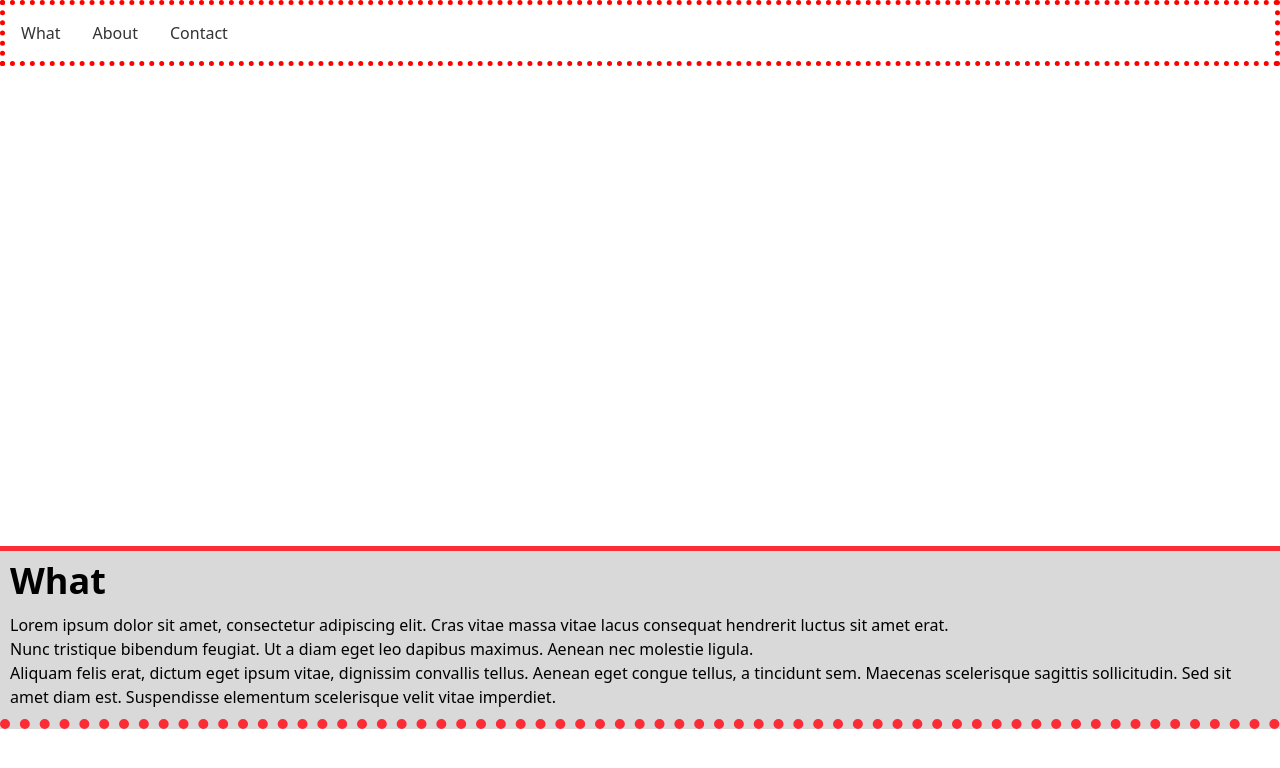
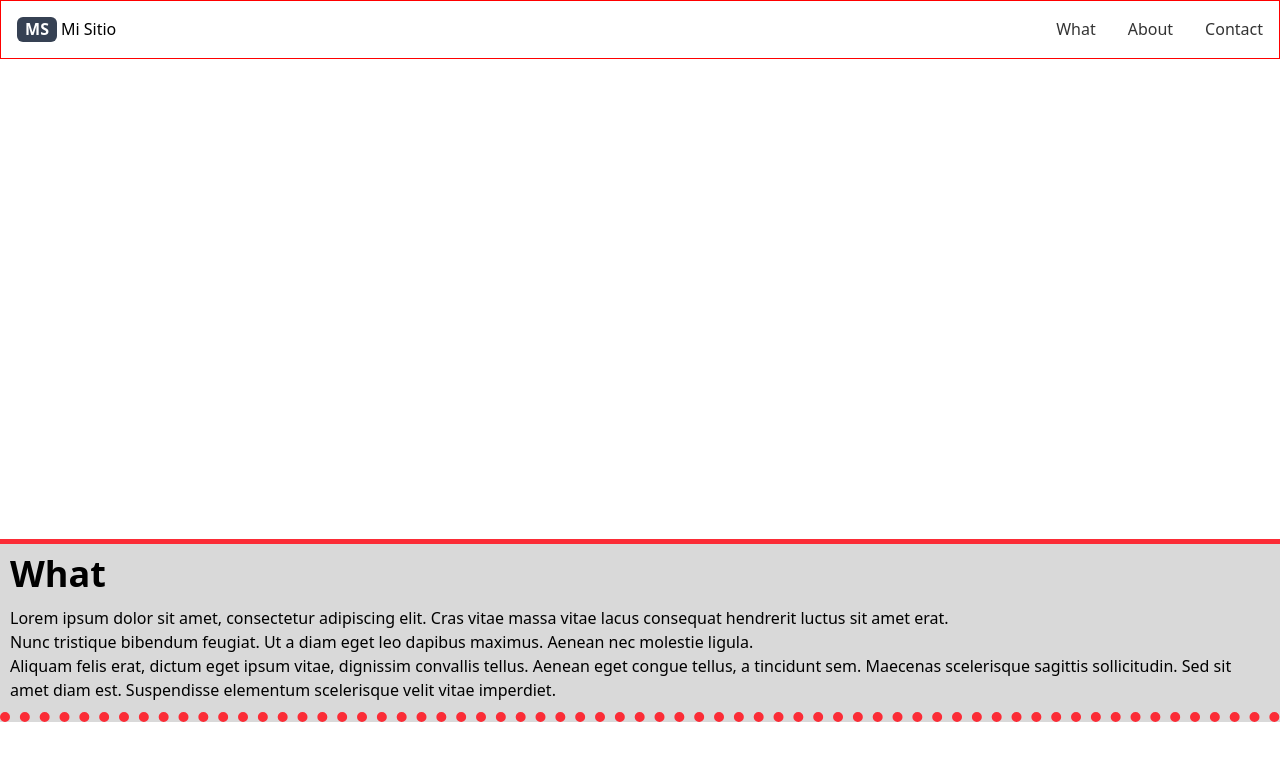
Before and after one commit to juque/my-spa, a Vue app: page / in a window 1280 px wide. Shown: the top 768 px of the page. Built offline with nearby package versions, Linux system fonts and the light colour scheme.

Commit message:
add logo

```diff
--- a/src/components/layout/Header.vue
+++ b/src/components/layout/Header.vue
@@ -37,8 +37,13 @@ const toggleMobileMenu = (): void => {
 
 <template>
   <header class="sticky top-0 bg-white z-50">
-    <nav>
-      <!-- Hamburger Button (visible only on mobile) -->
+    <nav class="flex justify-between" style="border:1px solid red">
+
+      <a href="#inicio" class="flex gap-1" aria-label="Ir al inicio">
+        <div class="flex item-center justify-center w-[40px] h-[25px] font-bold bg-gray-700 text-white rounded-md" aria-hidden="true">MS</div>
+        <span>Mi Sitio</span>
+      </a>
+
       <button
         @click="toggleMobileMenu"
         class="hamburger-btn"
```
